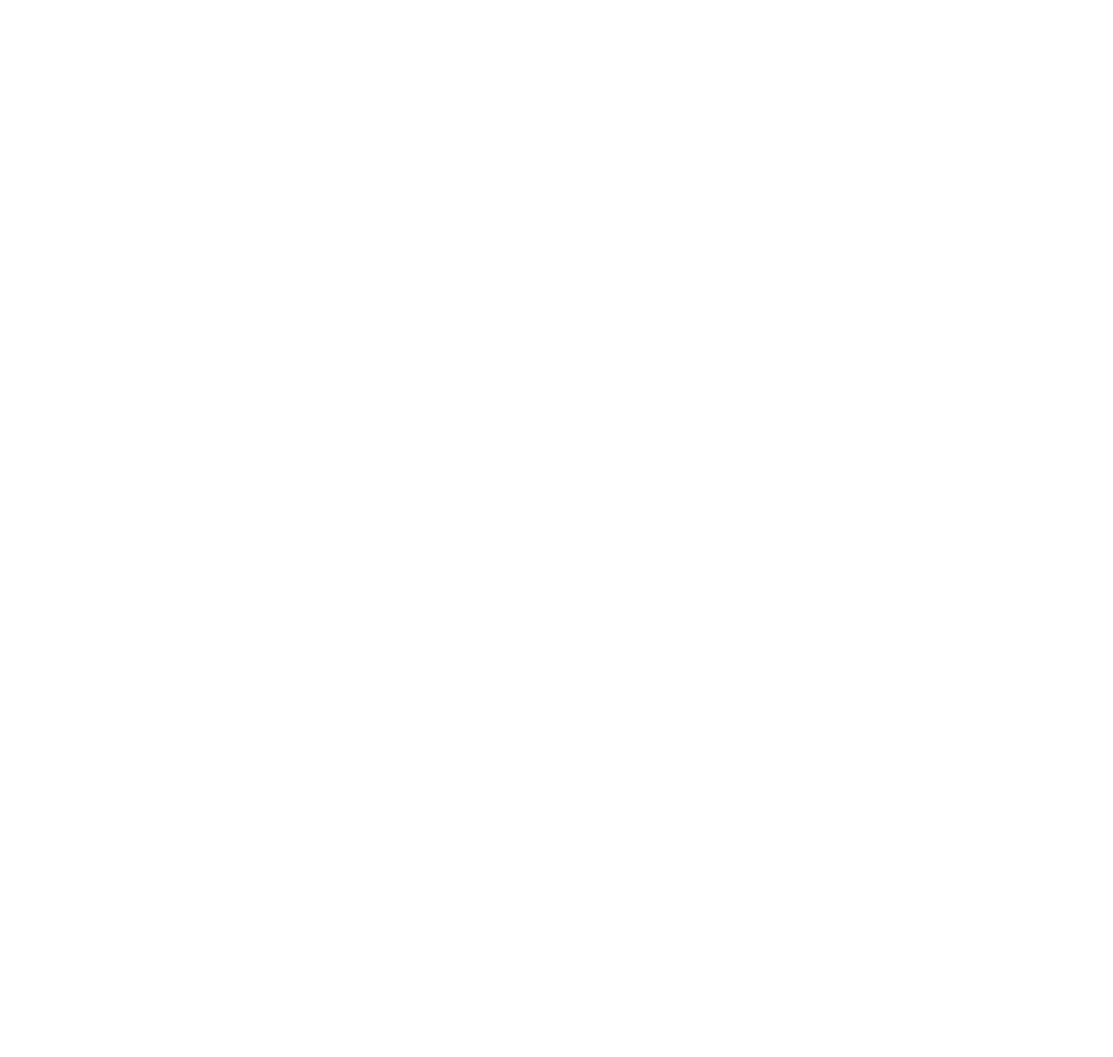
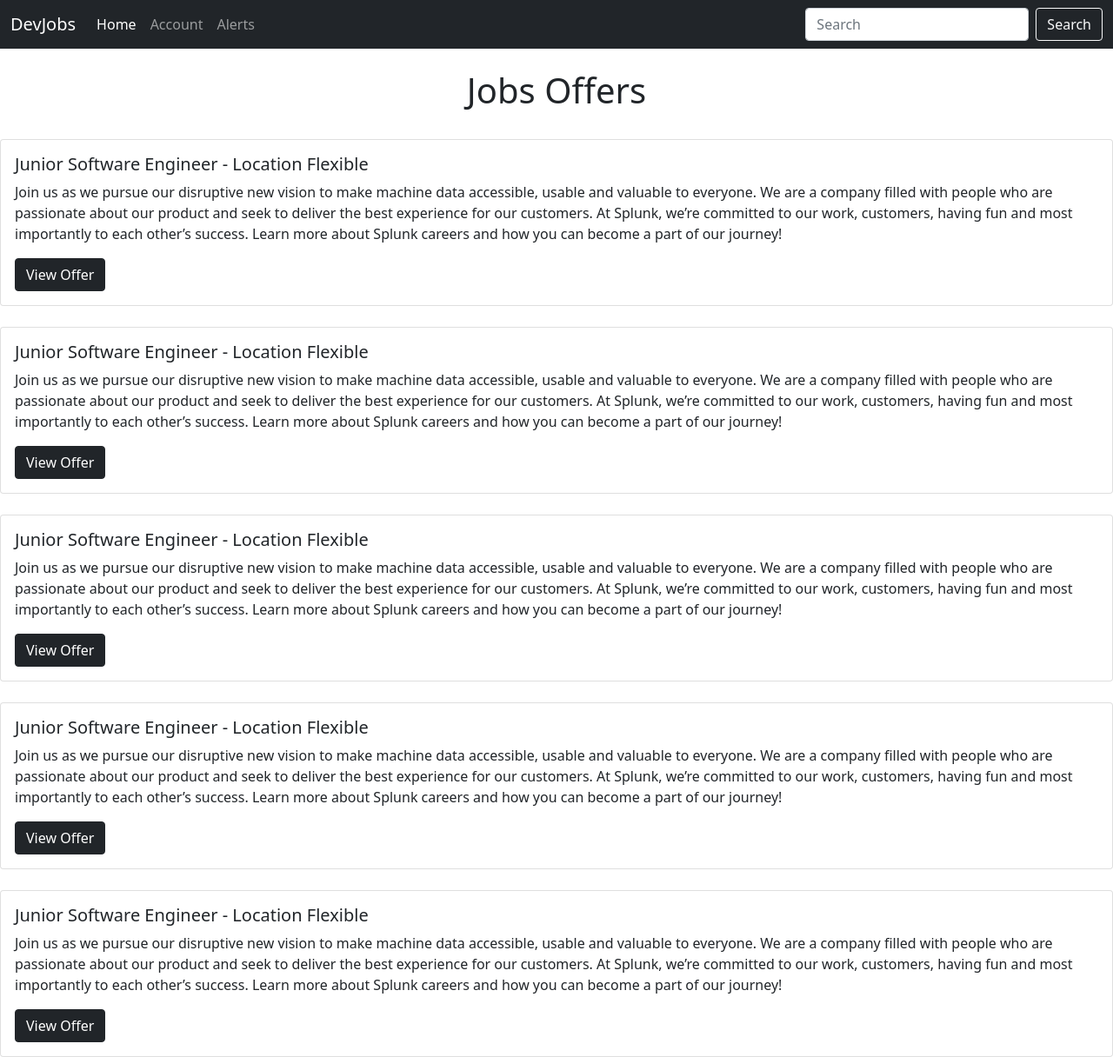
Before and after one commit to Developer-Systems/devjobs_master, a Vue app in the folder client/: page /jobs-list in a window 1280 px wide. Shown: the whole page at 87% size. Before the commit the page ends 800 px from the top, so only its background shows below. Built offline with nearby package versions, Linux system fonts and the light colour scheme.

Commit message:
Se agrega la vista principal donde se listan las vacantes

```diff
--- a/client/package.json
+++ b/client/package.json
@@ -8,7 +8,6 @@
   },
   "dependencies": {
     "@popperjs/core": "^2.10.1",
-    "boostrap": "^2.0.0",
     "bootstrap": "^5.1.1",
     "core-js": "^3.6.5",
     "jquery": "^3.6.0",
--- /dev/null
+++ b/client/src/components/JobsList.vue
@@ -0,0 +1,87 @@
+<template>
+  <div id="app">
+    <nav class="navbar navbar-expand-lg navbar-dark bg-dark">
+      <div class="container-fluid">
+        <button class="navbar-toggler" type="button" data-bs-toggle="collapse" data-bs-target="#navbarTogglerDemo01" aria-controls="navbarTogglerDemo01" aria-expanded="false" aria-label="Toggle navigation">
+          <span class="navbar-toggler-icon"></span>
+        </button>
+        <div class="collapse navbar-collapse" id="navbarTogglerDemo01">
+          <a class="navbar-brand" href="#">DevJobs</a>
+          <ul class="navbar-nav me-auto mb-2 mb-lg-0">
+            <li class="nav-item">
+              <a class="nav-link active" aria-current="page" href="#">Home</a>
+            </li>
+            <li class="nav-item">
+              <a class="nav-link" href="#">Account</a>
+            </li>
+            <li class="nav-item">
+              <a class="nav-link" href="#" tabindex="-1" aria-disabled="true">Alerts</a>
+            </li>
+          </ul>
+          <form class="d-flex">
+            <input class="form-control me-2" type="search" placeholder="Search" aria-label="Search">
+            <button class="btn btn-outline-light" type="submit">Search</button>
+          </form>
+        </div>
+      </div>
+    </nav>
+    <br>
+    <h1>Jobs Offers</h1>
+    <br>
+    <div class="card">
+      <div class="card-body">
+        <h5 class="card-title">Junior Software Engineer - Location Flexible</h5>
+        <p class="card-text">Join us as we pursue our disruptive new vision to make machine data accessible, usable and valuable to everyone. We are a company filled with people who are passionate about our product and seek to deliver the best experience for our customers. At Splunk, we’re committed to our work, customers, having fun and most importantly to each other’s success. Learn more about Splunk careers and how you can become a part of our journey!</p>
+        <a href="#" class="btn btn-dark">View Offer</a>
+      </div>
+    </div>
+    <br>
+    <div class="card">
+      <div class="card-body">
+        <h5 class="card-title">Junior Software Engineer - Location Flexible</h5>
+        <p class="card-text">Join us as we pursue our disruptive new vision to make machine data accessible, usable and valuable to everyone. We are a company filled with people who are passionate about our product and seek to deliver the best experience for our customers. At Splunk, we’re committed to our work, customers, having fun and most importantly to each other’s success. Learn more about Splunk careers and how you can become a part of our journey!</p>
+        <a href="#" class="btn btn-dark">View Offer</a>
+      </div>
+    </div>
+    <br>
+    <div class="card">
+      <div class="card-body">
+        <h5 class="card-title">Junior Software Engineer - Location Flexible</h5>
+        <p class="card-text">Join us as we pursue our disruptive new vision to make machine data accessible, usable and valuable to everyone. We are a company filled with people who are passionate about our product and seek to deliver the best experience for our customers. At Splunk, we’re committed to our work, customers, having fun and most importantly to each other’s success. Learn more about Splunk careers and how you can become a part of our journey!</p>
+        <a href="#" class="btn btn-dark">View Offer</a>
+      </div>
+    </div>
+    <br>
+    <div class="card">
+      <div class="card-body">
+        <h5 class="card-title">Junior Software Engineer - Location Flexible</h5>
+        <p class="card-text">Join us as we pursue our disruptive new vision to make machine data accessible, usable and valuable to everyone. We are a company filled with people who are passionate about our product and seek to deliver the best experience for our customers. At Splunk, we’re committed to our work, customers, having fun and most importantly to each other’s success. Learn more about Splunk careers and how you can become a part of our journey!</p>
+        <a href="#" class="btn btn-dark">View Offer</a>
+      </div>
+    </div>
+    <br>
+    <div class="card">
+      <div class="card-body">
+        <h5 class="card-title">Junior Software Engineer - Location Flexible</h5>
+        <p class="card-text">Join us as we pursue our disruptive new vision to make machine data accessible, usable and valuable to everyone. We are a company filled with people who are passionate about our product and seek to deliver the best experience for our customers. At Splunk, we’re committed to our work, customers, having fun and most importantly to each other’s success. Learn more about Splunk careers and how you can become a part of our journey!</p>
+        <a href="#" class="btn btn-dark">View Offer</a>
+      </div>
+    </div>
+
+  </div>
+</template>
+
+<script>
+
+export default {
+  name: 'JobsList',
+  components: {
+  }
+}
+</script>
+
+<style>
+  h1 {
+    text-align: center;
+  }
+</style>
--- a/client/src/router/index.js
+++ b/client/src/router/index.js
@@ -2,6 +2,7 @@
 import VueRouter from "vue-router";
 import Alert from "../views/Alert.vue";
 import Autentication from "../views/Autentication.vue";
+import JobList from "../views/JobList.vue";
 
 Vue.use(VueRouter);
 
@@ -16,6 +17,11 @@
     name: "Autentication",
     component: Autentication,
   },
+  {
+    path: "/jobs-list",
+    name: "Jobs List",
+    component: JobList,
+  }
 ];
 
 const router = new VueRouter({
--- /dev/null
+++ b/client/src/views/JobList.vue
@@ -0,0 +1,15 @@
+<template>
+  <JobsList/>
+</template>
+
+<script>
+import JobsList from "../components/JobsList";
+
+export default {
+  name: "JobList",
+
+  components: {
+    JobsList,
+  },
+};
+</script>
```
